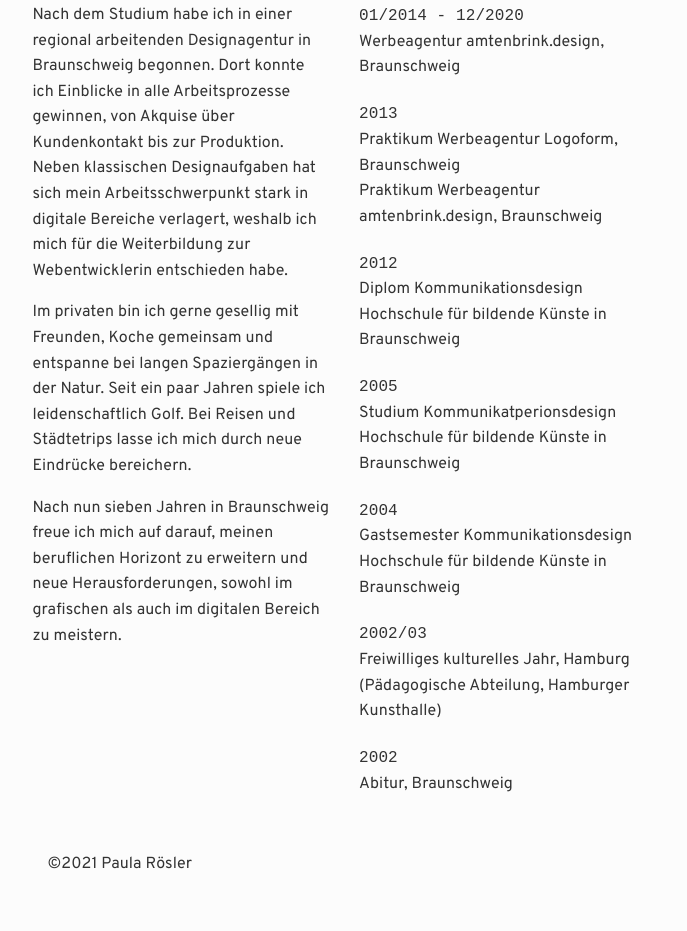
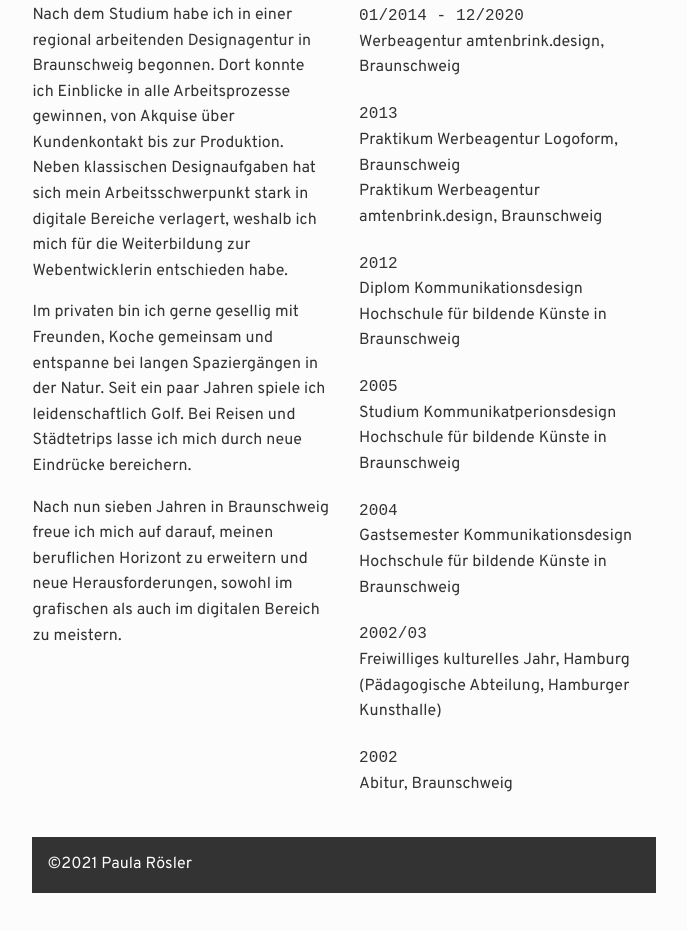
Before and after one commit to paula-roesler/paularoesler, a website: page index.html in a window 1280 px wide. Shown: the part 983-1914 px from the top of the page, without its empty margins (296-983 px from the left). Drawn offline with Linux system fonts and the light colour scheme; a web font is replaced by a local one.

Commit message:
Minor corrections

```diff
--- a/styles/components/footer.css
+++ b/styles/components/footer.css
@@ -3,7 +3,7 @@
   margin-bottom: 0;
 }
 .copyright {
-  background-color: var(--color-black);
-  color: var(--color-white);
+  background-color: #333333;
+  color: #fcfcfc;
   padding: 15px;
 }
```
